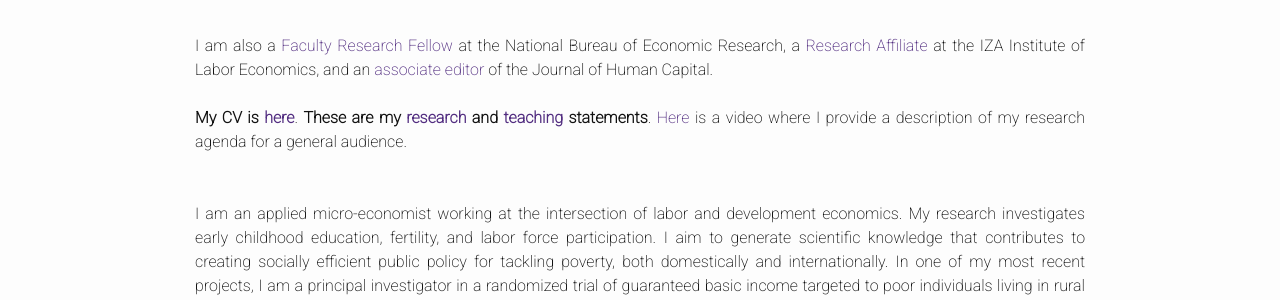
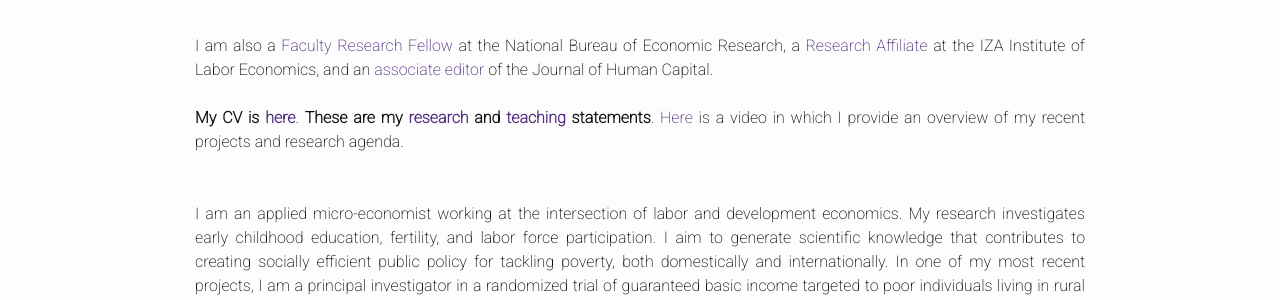
Before and after one commit to jorgelgarcia/jorgelgarcia.github.io, a Jekyll site: the page built from index.html, in a window 1280 px wide. Shown: the part 295-595 px from the top of the page. Built offline with Jekyll 4.4.1, drawn with Linux system fonts in a browser that asks for light colours; nearby versions of some CDN libraries; some web fonts are replaced.

Commit message:
small chamges

```diff
--- a/index.html
+++ b/index.html
@@ -16,7 +16,7 @@ During the academic year 2023-2024, I will be a visiting scholar at the Economic
 I am also a <a href="https://www.nber.org/people/jorge_luis_garcia?page=1&perPage=50">Faculty Research Fellow</a> at the National Bureau of Economic Research, a <a href="https://www.iza.org/en/people/affiliates/23505/jorge-luis-garcia">Research Affiliate</a> at the IZA Institute of Labor Economics, and an <a href="https://www.journals.uchicago.edu/journals/jhc/board">associate editor</a> of the Journal of Human Capital.
 <br>
 <br>
- <b>My CV is <a href="https://jorgelgarcia.github.io/cv/">here</a></b>. <b>These are my <a href="https://www.dropbox.com/s/j2zh6xceq8myhmd/garcia_abbreviatedresearchstatement.pdf?dl=0">research</a> and <a href="https://www.dropbox.com/s/z0eeahtcu0c0n20/garcia_teachingstatement.pdf?dl=0">teaching</a> statements</b>. <a href="https://www.youtube.com/watch?v=lBljCPDLpIg&t=2s">Here</a> is a video where I provide a description of my research agenda for a general audience.
+ <b>My CV is <a href="https://jorgelgarcia.github.io/cv/">here</a></b>. <b>These are my <a href="https://www.dropbox.com/s/j2zh6xceq8myhmd/garcia_abbreviatedresearchstatement.pdf?dl=0">research</a> and <a href="https://www.dropbox.com/s/z0eeahtcu0c0n20/garcia_teachingstatement.pdf?dl=0">teaching</a> statements</b>. <a href="https://www.youtube.com/watch?v=lBljCPDLpIg&t=2s">Here</a> is a video in which I provide an overview of my recent projects and research agenda.
 <br>
 <br>
 <br>
```
